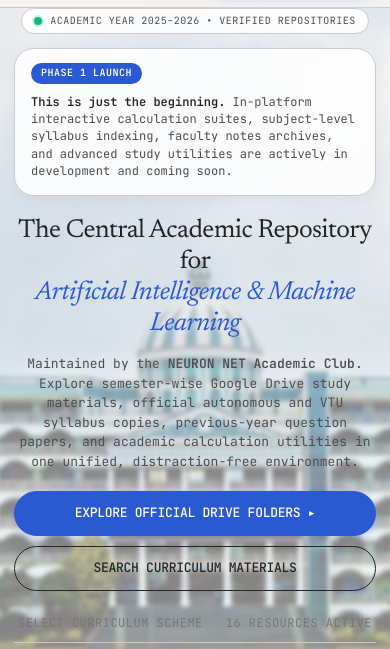
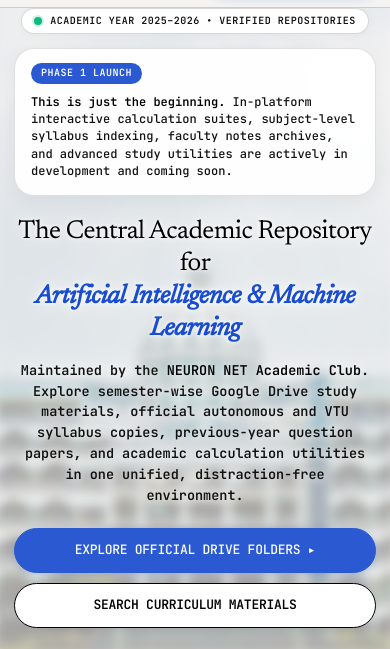
Before and after one commit to bhuvanvokkaliga29/Neuron-Net, a website: page public/index.html in a window 390 px wide. Shown: the part 130-779 px from the top of the page. Drawn offline with Linux system fonts and the light colour scheme; no server answers.

Commit message:
fix: increase background blur and darken text for high contrast mobile and desktop legibility

```diff
--- a/public/css/style.css
+++ b/public/css/style.css
@@ -99,9 +99,9 @@ body {
   background-size: cover;
   background-position: center 25%;
   background-repeat: no-repeat;
-  filter: blur(2px) saturate(1.1);
-  opacity: 0.45;
-  transform: scale(1.02);
+  filter: blur(5px) saturate(1.05);
+  opacity: 0.32;
+  transform: scale(1.03);
 }
 
 /* Atmospheric Washes hidden so campus photo is crystal clear */
@@ -393,14 +393,14 @@ body {
 }
 
 .btn-pill-ghost {
-  background-color: transparent;
-  color: var(--color-off-black);
-  border: 1px solid var(--color-off-black);
+  background-color: rgba(255, 255, 255, 0.94);
+  color: #000000;
+  border: 1.5px solid #111111;
   border-radius: var(--radius-button);
   padding: 12px 28px;
   font-family: var(--font-mono);
   font-size: var(--text-body-sm);
-  font-weight: 500;
+  font-weight: 600;
   text-transform: uppercase;
   letter-spacing: -0.28px;
   cursor: pointer;
@@ -410,11 +410,14 @@ body {
   gap: 8px;
   transition: all 0.2s cubic-bezier(0.16, 1, 0.3, 1);
   white-space: nowrap;
+  box-shadow: 0 2px 8px rgba(0, 0, 0, 0.05);
 }
 
 .btn-pill-ghost:hover {
-  background-color: rgba(36, 36, 36, 0.06);
+  background-color: #ffffff;
+  border-color: #000000;
   transform: translateY(-1px);
+  box-shadow: 0 4px 14px rgba(0, 0, 0, 0.1);
 }
 
 /* ==========================================================================
@@ -440,17 +443,19 @@ body {
   display: inline-flex;
   align-items: center;
   gap: 8px;
-  background-color: rgba(255, 255, 255, 0.85);
-  backdrop-filter: blur(8px);
-  -webkit-backdrop-filter: blur(8px);
-  border: 1px solid var(--color-ash);
+  background-color: rgba(255, 255, 255, 0.92);
+  backdrop-filter: blur(10px);
+  -webkit-backdrop-filter: blur(10px);
+  border: 1px solid rgba(0, 0, 0, 0.15);
   border-radius: var(--radius-tag);
   padding: 6px 18px;
   font-family: var(--font-mono);
   font-size: 11px;
   text-transform: uppercase;
   letter-spacing: 0.5px;
-  color: var(--color-graphite);
+  color: #111111;
+  font-weight: 600;
+  box-shadow: 0 2px 8px rgba(0, 0, 0, 0.04);
 }
 
 .status-dot {
@@ -463,10 +468,10 @@ body {
 }
 
 .future-roadmap-card {
-  background: rgba(255, 255, 255, 0.85);
-  backdrop-filter: blur(12px);
-  -webkit-backdrop-filter: blur(12px);
-  border: 1px solid var(--color-ash);
+  background: rgba(255, 255, 255, 0.94);
+  backdrop-filter: blur(14px);
+  -webkit-backdrop-filter: blur(14px);
+  border: 1px solid rgba(0, 0, 0, 0.12);
   border-radius: var(--radius-subcard);
   padding: 14px 24px;
   display: flex;
@@ -475,7 +480,7 @@ body {
   margin: 0 auto 36px;
   max-width: 860px;
   text-align: left;
-  box-shadow: 0 4px 16px rgba(0, 0, 0, 0.04);
+  box-shadow: 0 4px 20px rgba(0, 0, 0, 0.05);
 }
 
 .roadmap-tag {
@@ -494,38 +499,48 @@ body {
 .roadmap-text {
   font-family: var(--font-mono);
   font-size: 12.5px;
-  color: var(--color-graphite);
+  color: #111111;
   line-height: 1.45;
+  font-weight: 500;
 }
 
 .roadmap-text strong {
-  color: var(--color-off-black);
+  color: #000000;
+  font-weight: 700;
 }
 
 .hero-headline {
   font-family: var(--font-serif);
   font-size: clamp(34px, 4.8vw, 62px);
-  font-weight: 400;
+  font-weight: 500;
   line-height: 1.22;
   letter-spacing: -1px;
-  color: var(--color-off-black);
+  color: #000000;
+  text-shadow: 0 1px 18px rgba(255, 255, 255, 0.95), 0 0 4px rgba(255, 255, 255, 0.9);
   margin: 0 auto 24px;
 }
 
 .hero-headline em {
   font-style: italic;
-  color: var(--color-lake-blue);
+  color: #1a4cd2;
+  font-weight: 600;
   font-family: var(--font-serif);
 }
 
 .hero-subtext {
   font-family: var(--font-mono);
   font-size: clamp(14px, 1.3vw, 15.5px);
-  font-weight: 400;
+  font-weight: 600;
   line-height: 1.6;
-  color: var(--color-graphite);
+  color: #111111;
+  text-shadow: 0 1px 12px rgba(255, 255, 255, 0.98), 0 0 3px rgba(255, 255, 255, 0.9);
   max-width: 860px;
   margin: 0 auto 32px;
+}
+
+.hero-subtext strong {
+  color: #000000;
+  font-weight: 700;
 }
 
 .hero-button-group {
@@ -558,8 +573,10 @@ body {
   font-family: var(--font-mono);
   font-size: var(--text-caption);
   text-transform: uppercase;
-  letter-spacing: 0.5px;
-  color: var(--color-smoke);
+  letter-spacing: 0.6px;
+  color: #111111;
+  font-weight: 600;
+  text-shadow: 0 1px 6px rgba(255, 255, 255, 0.9);
 }
 
 .pipeline-nodes-wrapper {
@@ -569,7 +586,7 @@ body {
   gap: 12px;
   flex-wrap: wrap;
   padding: 8px 16px;
-  background-color: rgba(255, 255, 255, 0.78);
+  background-color: rgba(255, 255, 255, 0.88);
   backdrop-filter: blur(12px);
   -webkit-backdrop-filter: blur(12px);
   border: 1px solid var(--color-ash);
@@ -577,7 +594,37 @@ body {
   width: fit-content;
   max-width: 100%;
   margin: 0 auto;
-  box-shadow: 0 2px 10px rgba(0, 0, 0, 0.03);
+  box-shadow: 0 2px 10px rgba(0, 0, 0, 0.04);
+}
+
+.pipeline-node-pill {
+  background-color: rgba(255, 255, 255, 0.92);
+  border: 1px solid #c4c0be;
+  border-radius: var(--radius-pill);
+  padding: 10px 22px;
+  font-family: var(--font-mono);
+  font-size: var(--text-body-sm);
+  font-weight: 600;
+  text-transform: uppercase;
+  letter-spacing: -0.28px;
+  color: #0a0a0a;
+  cursor: pointer;
+  transition: all 0.2s ease;
+  display: inline-flex;
+  align-items: center;
+  gap: 8px;
+  box-shadow: 0 1px 4px rgba(0, 0, 0, 0.04);
+}
+
+.pipeline-node-pill:hover {
+  border-color: #000000;
+  transform: translateY(-1px);
+}
+
+.pipeline-node-pill.active {
+  background-color: #000000;
+  color: #ffffff;
+  border-color: #000000;
 }
 
 .pipeline-node-pill {
@@ -1194,14 +1241,24 @@ body {
   .hero-headline {
     font-size: 26px;
     letter-spacing: -0.6px;
-    line-height: 1.2;
+    line-height: 1.25;
     margin-bottom: 14px;
+    color: #000000;
+    text-shadow: 0 1px 16px rgba(255, 255, 255, 0.98), 0 0 4px rgba(255, 255, 255, 0.95);
+  }
+
+  .hero-headline em {
+    color: #1a4cd2;
+    font-weight: 600;
   }
 
   .hero-subtext {
-    font-size: 13px;
-    line-height: 1.5;
-    margin-bottom: 20px;
+    font-size: 13.5px;
+    line-height: 1.55;
+    margin-bottom: 22px;
+    color: #111111;
+    font-weight: 600;
+    text-shadow: 0 1px 10px rgba(255, 255, 255, 0.98);
   }
 
   .hero-button-group {
@@ -1217,6 +1274,21 @@ body {
     justify-content: center;
     padding: 12px 18px;
     font-size: 13px;
+  }
+
+  .hero-button-group .btn-pill-ghost {
+    background-color: #ffffff;
+    border: 1.5px solid #000000;
+    color: #000000;
+    font-weight: 600;
+    box-shadow: 0 2px 8px rgba(0, 0, 0, 0.08);
+  }
+
+  .section-label-mono {
+    font-size: 11px;
+    font-weight: 700;
+    color: #000000;
+    text-shadow: 0 1px 6px rgba(255, 255, 255, 0.95);
   }
 
   /* Academic Scheme 2x2 Touch Grid (No Massive Vertical Stack) */
```
